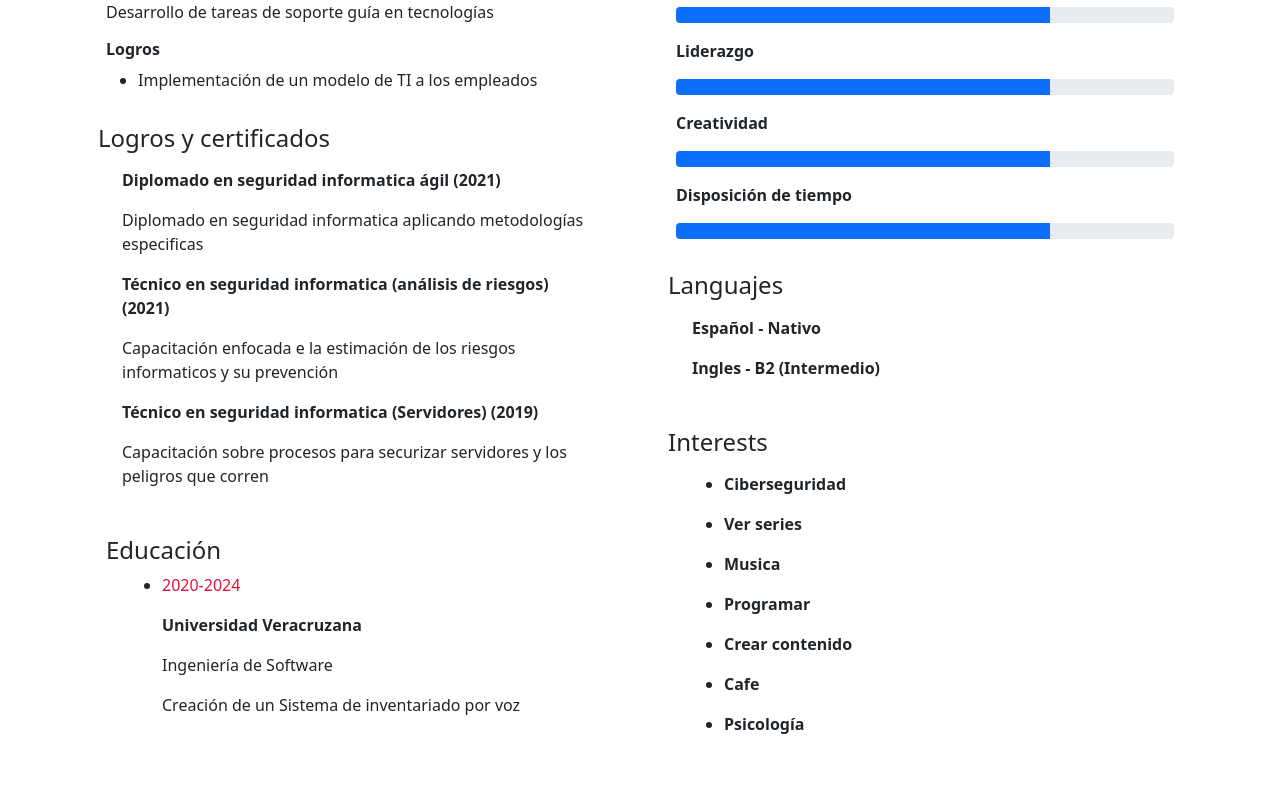
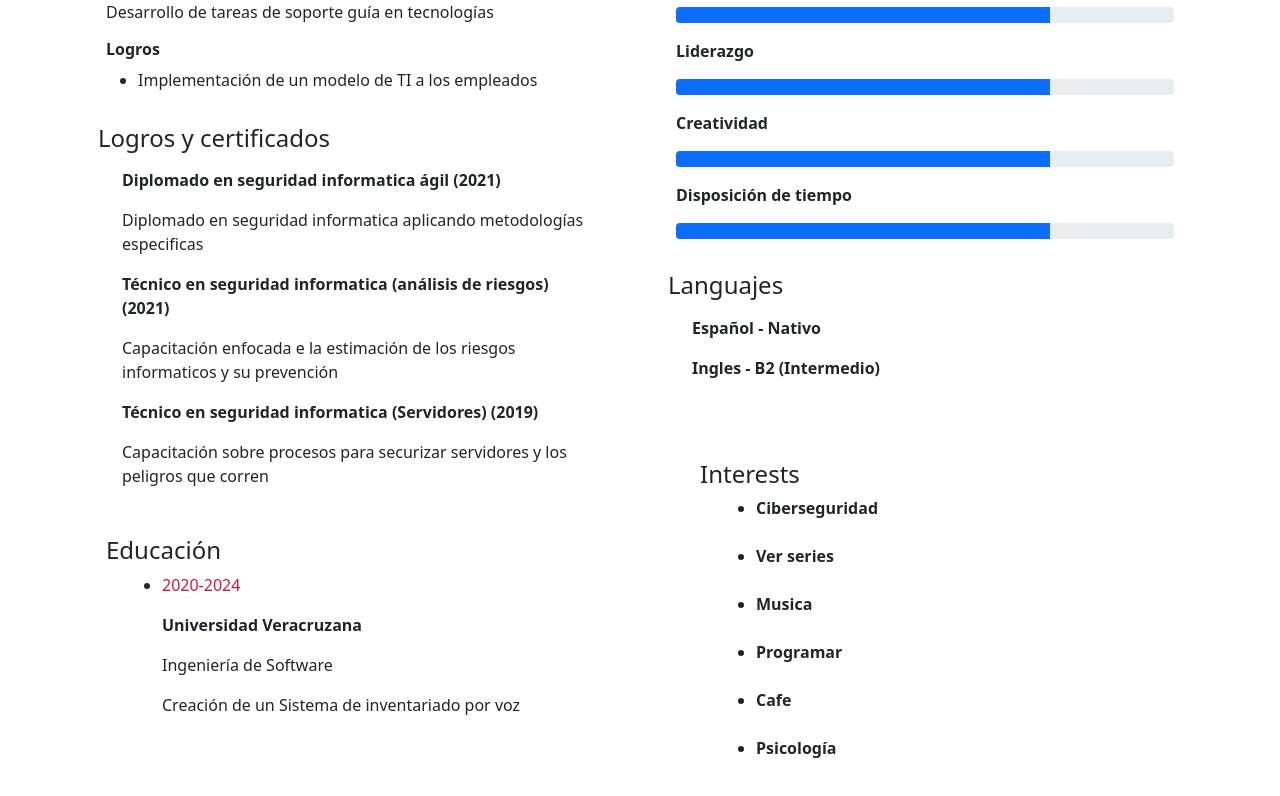
Before and after one commit to Adpsec/adpsec.github.io, an Angular app: page / in a window 1280 px wide. Shown: the part 703-1499 px from the top of the page. Before the commit the page ends 1471 px from the top, so only its background shows below. Built offline with nearby package versions, Linux system fonts and the light colour scheme.

Commit message:
Arreglo de detalles

```diff
--- a/src/app/components/interests/interests.component.html
+++ b/src/app/components/interests/interests.component.html
@@ -1,9 +1,9 @@
-<div class="container p-3">
+<div class="container p-5">
     <h4>Interests</h4>
     <div class="container" *ngFor="let likes of interests">
-      <div class="row" class="my-3">
-        <div class="col-md flex-column justify-content-center">
-            <ul>
+      <div class="row my-sm-2">
+        <div class="col-md">
+            <ul class="list-inlist">
                 <li> <b>{{ likes.nombre }}</b> </li>
             </ul>
         </div>
--- a/src/app/components/interests/interests.component.ts
+++ b/src/app/components/interests/interests.component.ts
@@ -29,15 +29,12 @@ export class InterestsComponent implements OnInit {
       nombre: "Programar"
     }
 
+
     const hobbie5 = {
-      nombre: "Crear contenido"
+      nombre: "Cafe"
     }
 
     const hobbie6 = {
-      nombre: "Cafe"
-    }
-
-    const hobbie7 = {
       nombre: "Psicología"
     }
 
@@ -47,7 +44,5 @@ export class InterestsComponent implements OnInit {
     this.interests.push(hobbie4);
     this.interests.push(hobbie5);
     this.interests.push(hobbie6);
-    this.interests.push(hobbie7);
   }
-
 }
```
Also changed, not shown: 1 other file (tests, documents, lock files or other folders).
